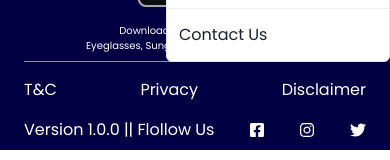
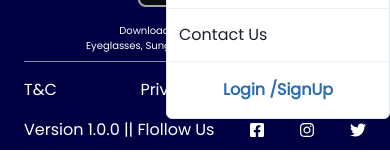
Before and after one commit to Aman-Mittal-52/Lenskart_Project, a React (Vite) app in the folder frontend/: page / in a window 390 px wide. Both pictures are taken after a click on the button 368 px from the left and 37 px from the top of the page. Shown: the part 437-597 px from the top of the page. Built offline with nearby package versions, Linux system fonts and the light colour scheme; a web font is replaced by a local one.

Commit message:
mobile nav

```diff
--- a/frontend/src/Components/Navbar/mobile_navbar/mobile_nav.jsx
+++ b/frontend/src/Components/Navbar/mobile_navbar/mobile_nav.jsx
@@ -10,7 +10,9 @@ import {
     MenuButton,
     MenuList,
     MenuItem,
-    MenuDivider
+    MenuDivider,
+    Button,
+    useDisclosure
 } from '@chakra-ui/react'
 
 // SVG Icons
@@ -18,6 +20,7 @@ import { PiDotsThreeOutlineVerticalFill } from "react-icons/pi";
 import { FiShoppingBag, FiHeart } from "react-icons/fi";
 import LenskartNavearchbar from '../primary_navbar/lenskart_nav_searchbar';
 import ExploreProductCategory from './explore_product_category';
+import LoginSignUp from '../primary_navbar/login_signup';
 
 // Mobile Top Nav Component
 function MobileNav() {
@@ -27,8 +30,11 @@ function MobileNav() {
         margin: "12px"
     }
 
+const {isOpen,onOpen,onClose, onToggle} = useDisclosure();
+
     return (
         <Show below='md'>
+            <LoginSignUp onClose={onClose} onToggle={onToggle} isOpen={isOpen} />
             <Flex justify={'space-between'} align={'center'}>
 
                 {/* Logo */}
@@ -64,6 +70,8 @@ function MobileNav() {
                             <Link href='/partners'><MenuItem>Partner with Us</MenuItem></Link>
                             <MenuDivider />
                             <Link href='cms-queries'><MenuItem>Contact Us</MenuItem></Link>
+                            <MenuDivider />
+                            <Button variant='ghost' colorScheme='blue' w='100%' onClick={onOpen}>Login /SignUp</Button>
                         </MenuList>
                     </Menu>
 
```
